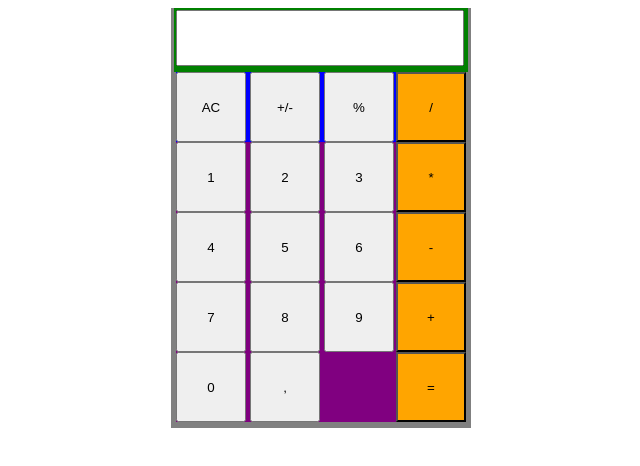
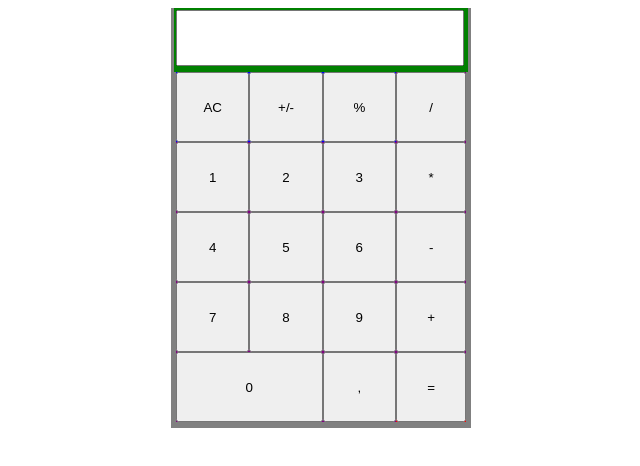
Before and after one commit to JakobSundstrom/calculator, a plain HTML site: page index.html in a window 1280 px wide. Shown: the whole page, without its empty margins (319-959 px from the left). Drawn offline with Linux system fonts and the light colour scheme.

Commit message:
align all the buttons

```diff
--- a/index.html
+++ b/index.html
@@ -31,7 +31,7 @@
                     <button onclick="appendToInput(8)">8</button>
                     <button onclick="appendToInput(9)">9</button>
 
-                    <button onclick="appendToInput(0)">0</button>
+                    <button onclick="appendToInput(0)" value="0">0</button>
 
                     <button onclick="appendToInput('.')">,</button>
                 </div>
--- a/style.css
+++ b/style.css
@@ -29,27 +29,28 @@ background-color: green;
 }
 
 .tools{
-    width: 220px;
-    height: 70px;
     background-color: blue;
-
+    display: flex;
 }
 
 .tools button{
-    width: 70px;
+    width: 73.4px;
     height: 70px;
 }
 
-.numbers{
+.numbers {
     width: 220px;
     height: 300px;
     background-color: purple;
-}
+    display: grid;
+    grid-template-columns: repeat(3, 1fr); /* Create 3 equal-width columns */ /* Add some spacing between buttons */
+  }
 
-.numbers button{
-    width: 70px;
-    height: 70px;
-}
+  /* Style the zero button separately to make it twice the width */
+  .numbers button[value="0"] {
+    grid-column: span 2; /* Make the zero button span 2 columns */
+  }
+
 
 
 .innerBoxLeft{
@@ -60,16 +61,15 @@ background-color: green;
 }
 
 .innerBoxRight {
-    width: 70px;
-    height: 350px;
-    background-color: black;
-    display: flex;
-    flex-direction: column;
-}
+    width: 75px; /* Adjust the width as needed */
+    height: 300px;
+    background-color: purple;
+    display: grid;
+    grid-gap: 5px;
+  }
 
-
-.operators button{
-    width: 70px;
+  /* Style the buttons in innerBoxRight to match the number buttons */
+  .innerBoxRight button {
+    width: 70px; /* Adjust the width as needed */
     height: 70px;
-    background-color: orange;
-}
+  }
```
